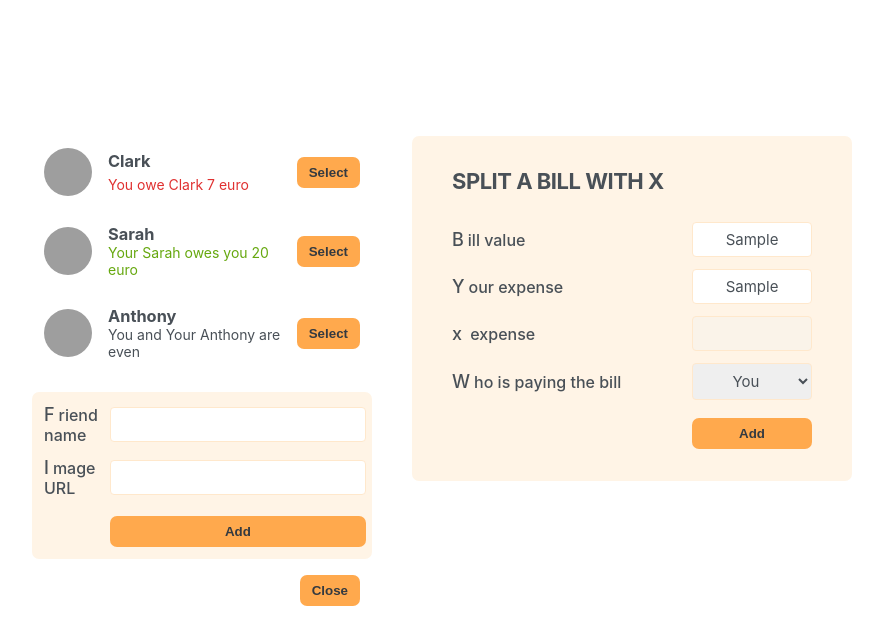
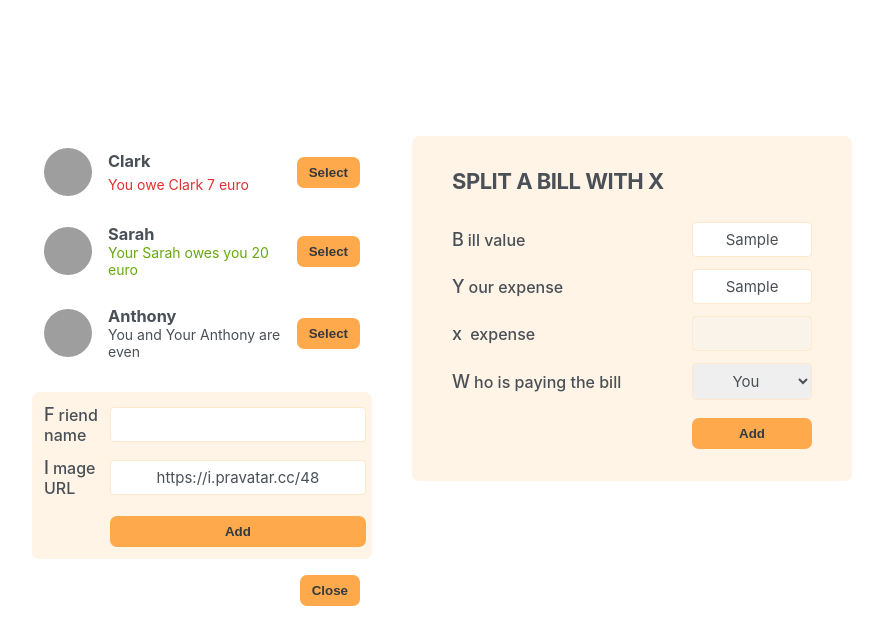
Before and after one commit to ommlet58/react, a React (Create React App) app in the folder Eat-and-split/: page / in a window 1280 px wide. Both pictures are taken after typing "Sample", "Sample" into the empty fields and a click on the button "Add Friend". Shown: the top 644 px of the page, without its empty margins (198-1081 px from the left). Built offline with nearby package versions, Linux system fonts and the light colour scheme; grey boxes are pictures that could not be loaded.

Commit message:
adding new friend

```diff
--- a/Eat-and-split/src/App.js
+++ b/Eat-and-split/src/App.js
@@ -74,12 +74,26 @@ function Button({children,onclick}){
 }
 
 function FormAddFriend(){
+  const [name,setName]=useState("");
+  const [image,setImage]=useState("https://i.pravatar.cc/48");
+
+  function handleSubmit(e){
+    e.preventDefault();
+
+    const newFriend={
+      name,
+      image,
+      balance:0,
+      id:crypto.randomUUID(),
+    }
+    console.log(newFriend);
+  }
   return(
-    <form className="form-add-friend">
+    <form className="form-add-friend" onSubmit={handleSubmit}>
       <label>Friend name</label>
-      <input type="text"></input>
+      <input type="text" value={name} onChange={(e)=>{setName(e.target.value)}}></input>
       <label>Image URL</label>
-      <input type="text"></input>
+      <input type="text" value={image} onChange={(e)=>{setImage(e.target.value)}}></input>
       <Button>Add</Button>
 
     </form>
```
